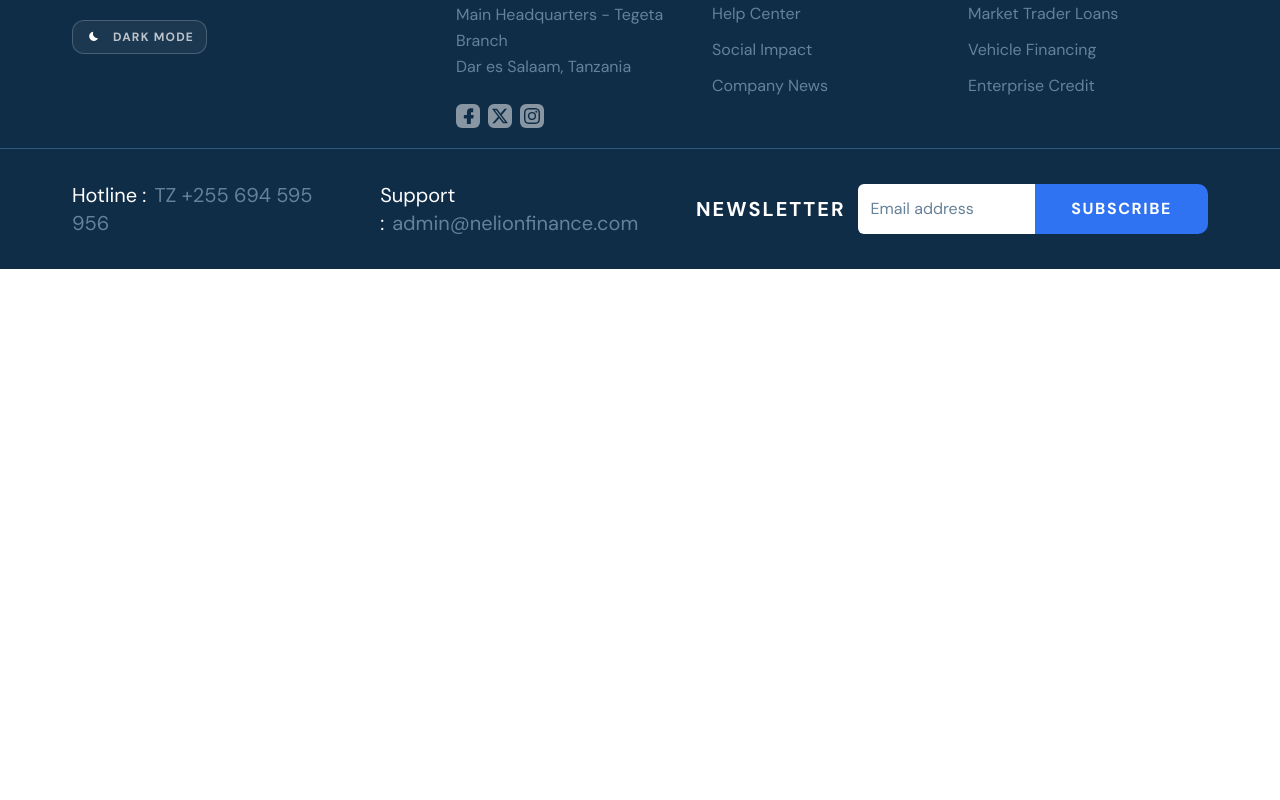
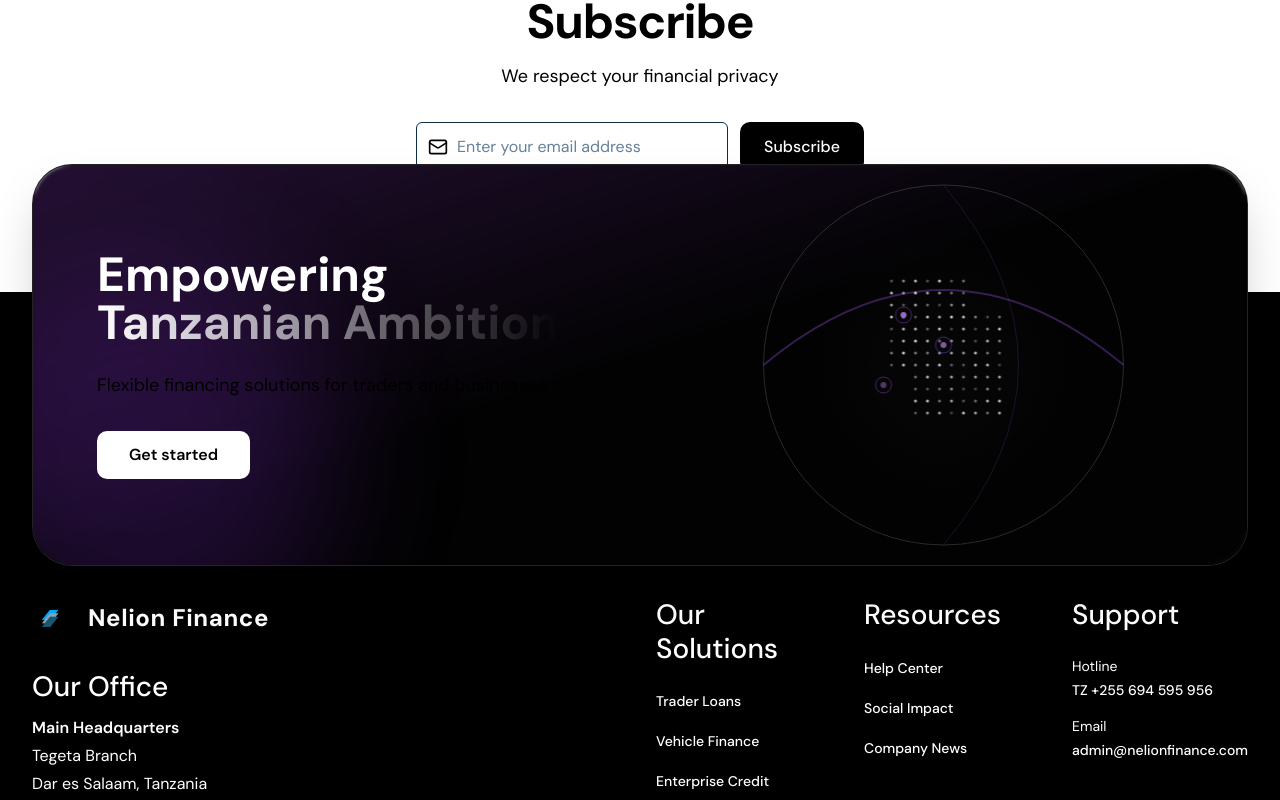
Before and after one commit to Cacorsams/Main-Nelion-Finance-Limited-Website, a Next.js app: page /contact in a window 1280 px wide. Shown: the part 2140-2940 px from the top of the page. Before the commit the page ends 2409 px from the top, so only its background shows below. Built offline with nearby package versions, Linux system fonts and the light colour scheme.

Commit message:
feat: add lucide-react dependency and implement shine animation effect

```diff
--- a/package.json
+++ b/package.json
@@ -16,6 +16,7 @@
     "date-fns": "^3.4.0",
     "framer-motion": "^12.24.12",
     "gray-matter": "^4.0.3",
+    "lucide-react": "^0.562.0",
     "next": "^15.1.1",
     "next-auth": "^4.24.11",
     "next-themes": "^0.3.0",
--- a/src/app/(site)/contact/page.tsx
+++ b/src/app/(site)/contact/page.tsx
@@ -105,9 +105,7 @@
                     <label className="text-[10px] uppercase font-black text-white/50 tracking-[0.2em] ml-2">Strategic Requirement</label>
                     <select className="w-full bg-white/5 border border-white/10 p-5 rounded-2xl focus:ring-2 focus:ring-primary/50 outline-none transition-all text-white font-medium appearance-none">
                       <option className="bg-midnight_text">Endeleza Growth Fund</option>
-                      <option className="bg-midnight_text">Asset Financing Solutions</option>
-                      <option className="bg-midnight_text">SME Capital Scaling</option>
-                      <option className="bg-midnight_text">Bespoke Financial Advisory</option>
+
                     </select>
                   </div>
                   <div className="space-y-3">
--- a/src/app/components/layout/footer/index.tsx
+++ b/src/app/components/layout/footer/index.tsx
@@ -1,187 +1,368 @@
 "use client";
+import React, { useEffect, useState } from 'react';
 import Image from "next/image";
 import Link from "next/link";
+import { Mail, Moon, Sun } from 'lucide-react';
+import { useTheme } from "next-themes";
 import { EMAIL, PHONE } from "@/constants";
-import { useTheme } from "next-themes";
 
-const Footer = () => {
+// --- Sub-components ---
+function NewsletterSection() {
+  return (
+    <div className="w-full bg-white dark:bg-gray-900 py-20 px-4 flex flex-col items-center text-center transition-colors duration-300">
+      <h2 className="text-4xl md:text-5xl font-bold text-black dark:text-white mb-4 tracking-tight">
+        Subscribe
+      </h2>
+      <p className="text-gray-600 dark:text-gray-400 mb-8 max-w-lg text-lg">
+        We respect your financial privacy
+      </p>
+
+      <div className="flex flex-col sm:flex-row gap-3 w-full max-w-md mb-10">
+        <div className="relative flex-grow">
+          <div className="absolute inset-y-0 left-0 pl-3 flex items-center pointer-events-none">
+            <Mail className="h-5 w-5 text-gray-400" />
+          </div>
+          <input
+            type="email"
+            className="block w-full pl-10 pr-3 py-3 border border-gray-300 dark:border-gray-700 rounded-lg leading-5 bg-white dark:bg-gray-800 text-black dark:text-white placeholder-gray-500 focus:outline-none focus:placeholder-gray-400 focus:ring-1 focus:ring-black dark:focus:ring-white focus:border-black dark:focus:border-white sm:text-sm transition-colors"
+            placeholder="Enter your email address"
+          />
+        </div>
+        <button className="bg-black dark:bg-white text-white dark:text-black px-6 py-3 rounded-lg font-medium hover:bg-gray-800 dark:hover:bg-gray-100 transition-colors whitespace-nowrap">
+          Subscribe
+        </button>
+      </div>
+    </div>
+  )
+}
+
+function DottedGlobe() {
+  return (
+    <div className="absolute right-0 top-0 bottom-0 w-full md:w-1/2 overflow-hidden pointer-events-none opacity-80">
+      <svg viewBox="0 0 400 400" className="w-full h-full text-white/20">
+        <defs>
+          <radialGradient id="globe-gradient" cx="50%" cy="50%" r="50%">
+            <stop offset="0%" stopColor="rgba(255,255,255,0.1)" />
+            <stop offset="100%" stopColor="rgba(255,255,255,0)" />
+          </radialGradient>
+          <mask id="globe-mask">
+            <circle cx="200" cy="200" r="180" fill="white" />
+          </mask>
+        </defs>
+
+        <circle
+          cx="200"
+          cy="200"
+          r="180"
+          fill="url(#globe-gradient)"
+          className="opacity-30"
+        />
+        <circle
+          cx="200"
+          cy="200"
+          r="180"
+          stroke="rgba(255,255,255,0.2)"
+          strokeWidth="1"
+          fill="none"
+        />
+
+        <path
+          d="M 20 200 Q 200 50 380 200"
+          stroke="rgba(168, 85, 247, 0.4)"
+          strokeWidth="2"
+          fill="none"
+        />
+        <path
+          d="M 200 20 Q 350 200 200 380"
+          stroke="rgba(168, 85, 247, 0.2)"
+          strokeWidth="1"
+          fill="none"
+        />
+
+        <g mask="url(#globe-mask)" fill="currentColor">
+          {Array.from({
+            length: 20,
+          }).map((_, row) =>
+            Array.from({
+              length: 20,
+            }).map((_, col) => {
+              const x = 100 + col * 12
+              const y = 80 + row * 12
+              const isInShape =
+                row > 2 &&
+                row < 15 &&
+                col > 3 &&
+                col < 14 &&
+                !(row < 6 && col > 10) &&
+                !(row > 10 && col < 6)
+              if (!isInShape) return null
+              const opacity = 0.3 + Math.random() * 0.7
+              return (
+                <circle
+                  key={`${row}-${col}`}
+                  cx={x}
+                  cy={y}
+                  r={1.5}
+                  className="text-white"
+                  style={{
+                    opacity,
+                  }}
+                />
+              )
+            }),
+          )}
+
+          <circle
+            cx="160"
+            cy="150"
+            r="3"
+            className="text-purple-400 animate-pulse"
+          />
+          <circle
+            cx="160"
+            cy="150"
+            r="8"
+            stroke="rgba(168, 85, 247, 0.5)"
+            fill="none"
+          />
+
+          <circle
+            cx="200"
+            cy="180"
+            r="3"
+            className="text-purple-400 animate-pulse"
+            style={{
+              animationDelay: '0.5s',
+            }}
+          />
+          <circle
+            cx="200"
+            cy="180"
+            r="8"
+            stroke="rgba(168, 85, 247, 0.5)"
+            fill="none"
+          />
+
+          <circle
+            cx="140"
+            cy="220"
+            r="3"
+            className="text-purple-400 animate-pulse"
+            style={{
+              animationDelay: '1s',
+            }}
+          />
+          <circle
+            cx="140"
+            cy="220"
+            r="8"
+            stroke="rgba(168, 85, 247, 0.5)"
+            fill="none"
+          />
+        </g>
+      </svg>
+    </div>
+  )
+}
+
+function PromoCard() {
+  return (
+    <div className="relative w-full max-w-7xl mx-auto px-4 sm:px-6 lg:px-8 -mb-24 z-10">
+      <div className="relative overflow-hidden rounded-[2.5rem] bg-[#0a0a0a] border border-white/10 shadow-2xl">
+        <div className="absolute top-0 left-0 w-full h-full bg-gradient-to-br from-purple-900/40 via-black to-black opacity-80"></div>
+        <div className="absolute -left-20 -bottom-20 w-96 h-96 bg-purple-600/20 rounded-full blur-3xl"></div>
+
+        <div className="absolute inset-0 backdrop-blur-[2px]"></div>
+
+        <div className="relative flex flex-col md:flex-row items-center justify-between p-10 md:p-16 min-h-[400px]">
+          <div className="w-full md:w-1/2 z-10">
+            <h2 className="text-4xl md:text-5xl font-bold text-white mb-4 leading-tight">
+              Empowering <br />
+              <span className="relative inline-block text-transparent bg-clip-text bg-gradient-to-r from-white to-gray-400 overflow-hidden">
+              Tanzanian Ambition
+              <span className="absolute inset-0 bg-gradient-to-r from-transparent via-white to-transparent opacity-0 animate-shine" style={{animation: 'shine 3s ease-in-out'}}></span>
+              </span>
+            </h2>
+            <p className="text-gray-300 text-lg mb-8">
+              Flexible financing solutions for traders and businesses
+            </p>
+            <Link href="/#lets-grow" className="bg-white text-black px-8 py-3 rounded-lg font-semibold hover:bg-gray-100 transition-all transform hover:scale-105 active:scale-95 inline-block">
+              Get started
+            </Link>
+          </div>
+
+          <DottedGlobe />
+        </div>
+      </div>
+    </div>
+  )
+}
+
+function ThemeToggle() {
   const { theme, setTheme } = useTheme();
+  const [mounted, setMounted] = useState(false);
+
+  useEffect(() => {
+    setMounted(true);
+  }, []);
+
+  if (!mounted) {
+    return (
+      <div className="flex items-center gap-2 text-white opacity-50">
+        <div className="w-12 h-6 bg-gray-700 rounded-full" />
+        <span className="text-sm font-medium">Switch Mood</span>
+        <Sun className="w-4 h-4" />
+      </div>
+    );
+  }
+
+  const isDark = theme === "dark";
 
   return (
-    <div role="contentinfo" className="relative z-10 bg-midnight_text dark:bg-semidark">
-      <div className="container mx-auto lg:max-w-screen-xl md:max-w-screen-md pt-10 pb-5 px-0 sm:px-6 lg:px-8">
-        <div className="grid grid-cols-12 gap-4">
-          <div className="md:col-span-4 col-span-12 flex flex-col items-start px-4 sm:px-0">
-            <Link href="/" className="mb-6 inline-block max-w-40">
+    <button
+      onClick={() => setTheme(isDark ? "light" : "dark")}
+      className="flex items-center gap-2 text-white hover:text-purple-400 transition-colors group"
+      aria-label="Toggle theme"
+    >
+      <div className="relative w-12 h-6 bg-gray-700 rounded-full transition-colors group-hover:bg-gray-600">
+        <div
+          className={`absolute top-1 left-1 w-4 h-4 bg-white rounded-full transition-transform duration-300 ${isDark ? 'translate-x-6' : 'translate-x-0'}`}
+        />
+      </div>
+      <span className="text-sm font-medium">Switch Mood</span>
+      {isDark ? <Moon className="w-4 h-4" /> : <Sun className="w-4 h-4" />}
+    </button>
+  )
+}
+
+function FooterLinks() {
+  return (
+    <div className="bg-black pt-32 pb-12 px-4 sm:px-6 lg:px-8 text-white">
+      <div className="max-w-7xl mx-auto">
+        <div className="grid grid-cols-1 md:grid-cols-2 lg:grid-cols-12 gap-12 lg:gap-8 mb-16">
+          {/* Company Info */}
+          <div className="lg:col-span-4 space-y-8">
+            <Link href="/" className="flex items-center gap-4">
               <Image
-                src="/images/logo/logo-white.svg"
-                alt="logo"
-                width={156}
-                height={38}
+                src="/nel.png"
+                alt="Nelion Finance Logo"
+                width={40}
+                height={40}
+                className="object-contain"
               />
+              <span className="text-2xl font-bold tracking-wide">
+                Nelion Finance
+              </span>
             </Link>
 
-            {/* Theme Toggle in Footer */}
-            <button
-              aria-label="Toggle theme"
-              onClick={() => setTheme(theme === "dark" ? "light" : "dark")}
-              className="flex items-center gap-3 text-white/70 hover:text-white transition-colors py-2 px-3 border border-white/20 rounded-xl mb-6 bg-white/5"
-            >
-              {theme === "dark" ? (
-                <>
-                  <svg viewBox="0 0 16 16" className="h-4 w-4 fill-white">
-                    <path d="M4.50663 3.2267L3.30663 2.03337L2.36663 2.97337L3.55996 4.1667L4.50663 3.2267ZM2.66663 7.00003H0.666626V8.33337H2.66663V7.00003ZM8.66663 0.366699H7.33329V2.33337H8.66663V0.366699V0.366699ZM13.6333 2.97337L12.6933 2.03337L11.5 3.2267L12.44 4.1667L13.6333 2.97337ZM11.4933 12.1067L12.6866 13.3067L13.6266 12.3667L12.4266 11.1734L11.4933 12.1067ZM13.3333 7.00003V8.33337H15.3333V7.00003H13.3333ZM7.99996 3.6667C5.79329 3.6667 3.99996 5.46003 3.99996 7.6667C3.99996 9.87337 5.79329 11.6667 7.99996 11.6667C10.2066 11.6667 12 9.87337 12 7.6667C12 5.46003 10.2066 3.6667 7.99996 3.6667ZM7.33329 14.9667H8.66663V13H7.33329V14.9667ZM2.36663 12.36L3.30663 13.3L4.49996 12.1L3.55996 11.16L2.36663 12.36Z" />
-                  </svg>
-                  <span className="text-xs font-bold uppercase tracking-widest">Light Mode</span>
-                </>
-              ) : (
-                <>
-                  <svg viewBox="0 0 23 23" className="h-4 w-4 fill-white">
-                    <path d="M16.6111 15.855C17.591 15.1394 18.3151 14.1979 18.7723 13.1623C16.4824 13.4065 14.1342 12.4631 12.6795 10.4711C11.2248 8.47905 11.0409 5.95516 11.9705 3.84818C10.8449 3.9685 9.72768 4.37162 8.74781 5.08719C5.7759 7.25747 5.12529 11.4308 7.29558 14.4028C9.46586 17.3747 13.6392 18.0253 16.6111 15.855Z" />
-                  </svg>
-                  <span className="text-xs font-bold uppercase tracking-widest">Dark Mode</span>
-                </>
-              )}
-            </button>
-          </div>
-          <div className="md:col-span-8 col-span-12 grid grid-cols-12 gap-4 px-4 sm:px-0">
-            <div className="w-full lg:col-span-4 col-span-12">
-              <h4 className="mb-4 text-lg text-white dark:text-white font-bold uppercase tracking-widest">
-                Our Office
-              </h4>
-              <p className="mb-6 text-gray text-base leading-relaxed">
-                Main Headquarters - Tegeta Branch<br />
-                Dar es Salaam, Tanzania
-              </p>
-              <div className="flex items-center gap-2">
-                <a
-                  aria-label="social link"
-                  href="/#"
-                  className="p-1 rounded-md text-midnight_text bg-white bg-opacity-50 hover:bg-primary"
-                >
-                  <svg
-                    width="16"
-                    height="16"
-                    viewBox="0 0 20 20"
-                    fill="none"
-                    xmlns="http://www.w3.org/2000/svg"
-                    className="fill-current"
-                  >
-                    <path d="M16.294 8.86875H14.369H13.6815V8.18125V6.05V5.3625H14.369H15.8128C16.1909 5.3625 16.5003 5.0875 16.5003 4.675V1.03125C16.5003 0.653125 16.2253 0.34375 15.8128 0.34375H13.3034C10.5878 0.34375 8.69714 2.26875 8.69714 5.12187V8.1125V8.8H8.00964H5.67214C5.19089 8.8 4.74402 9.17812 4.74402 9.72812V12.2031C4.74402 12.6844 5.12214 13.1313 5.67214 13.1313H7.94089H8.62839V13.8188V20.7281C8.62839 21.2094 9.00652 21.6562 9.55652 21.6562H12.7878C12.994 21.6562 13.1659 21.5531 13.3034 21.4156C13.4409 21.2781 13.544 21.0375 13.544 20.8312V13.8531V13.1656H14.2659H15.8128C16.2596 13.1656 16.6034 12.8906 16.6721 12.4781V12.4438V12.4094L17.1534 10.0375C17.1878 9.79688 17.1534 9.52187 16.9471 9.24687C16.8784 9.075 16.569 8.90312 16.294 8.86875Z" />
-                  </svg>
-                </a>
-                <a
-                  aria-label="social link"
-                  href="/#"
-                  className="p-1 rounded-md text-midnight_text bg-white bg-opacity-50 hover:bg-primary"
-                >
-                  <svg
-                    width="16"
-                    height="16"
-                    viewBox="0 0 16 16"
-                    fill="none"
-                    xmlns="http://www.w3.org/2000/svg"
-                    className="fill-current"
-                  >
-                    <path d="M12.6.75h2.454l-5.36 6.142L16 15.25h-4.937l-3.867-5.07-4.425 5.07H.316l5.733-6.57L0 .75h5.063l3.495 4.633L12.601.75Zm-.86 13.028h1.36L4.323 2.145H2.865z" />
-                  </svg>
-                </a>
-                <a
-                  aria-label="social link"
-                  href="/#"
-                  className="p-1 rounded-md text-midnight_text bg-white bg-opacity-50 hover:bg-primary"
-                >
-                  <svg
-                    width="16"
-                    height="16"
-                    viewBox="0 0 16 16"
-                    fill="currentColor"
-                    xmlns="http://www.w3.org/2000/svg"
-                    className="fill-current"
-                  >
-                    <path d="M8 0C5.829 0 5.556.01 4.703.048 3.85.088 3.269.222 2.76.42a3.9 3.9 0 0 0-1.417.923A3.9 3.9 0 0 0 .42 2.76C.222 3.268.087 3.85.048 4.7.01 5.555 0 5.827 0 8.001c0 2.172.01 2.444.048 3.297.04.852.174 1.433.372 1.942.205.526.478.972.923 1.417.444.445.89.719 1.416.923.51.198 1.09.333 1.942.372C5.555 15.99 5.827 16 8 16s2.444-.01 3.298-.048c.851-.04 1.434-.174 1.943-.372a3.9 3.9 0 0 0 1.416-.923c.445-.445.718-.891.923-1.417.197-.509.332-1.09.372-1.942C15.99 10.445 16 10.173 16 8s-.01-2.445-.048-3.299c-.04-.851-.175-1.433-.372-1.941a3.9 3.9 0 0 0-.923-1.417A3.9 3.9 0 0 0 13.24.42c-.51-.198-1.092-.333-1.943-.372C10.443.01 10.172 0 7.998 0zm-.717 1.442h.718c2.136 0 2.389.007 3.232.046.78.035 1.204.166 1.486.275.373.145.64.319.92.599s.453.546.598.92c.11.281.24.705.275 1.485.039.843.047 1.096.047 3.231s-.008 2.389-.047 3.232c-.035.78-.166 1.203-.275 1.485a2.5 2.5 0 0 1-.599.919c-.28.28-.546.453-.92.598-.28.11-.704.24-1.485.276-.843.038-1.096.047-3.232.047s-2.39-.009-3.233-.047c-.78-.036-1.203-.166-1.485-.276a2.5 2.5 0 0 1-.92-.598 2.5 2.5 0 0 1-.6-.92c-.109-.281-.24-.705-.275-1.485-.038-.843-.046-1.096-.046-3.233s.008-2.388.046-3.231c.036-.78.166-1.204.276-1.486.145-.373.319-.64.599-.92s.546-.453.92-.598c.282-.11.705-.24 1.485-.276.738-.034 1.024-.044 2.515-.045zm4.988 1.328a.96.96 0 1 0 0 1.92.96.96 0 0 0 0-1.92m-4.27 1.122a4.109 4.109 0 1 0 0 8.217 4.109 4.109 0 0 0 0-8.217m0 1.441a2.667 2.667 0 1 1 0 5.334 2.667 2.667 0 0 1 0-5.334" />
-                  </svg>
-                </a>
+            <div>
+              <h3 className="text-gray-400 font-medium mb-3">Our Office</h3>
+              <div className="text-white space-y-1">
+                <p className="font-semibold">Main Headquarters</p>
+                <p>Tegeta Branch</p>
+                <p>Dar es Salaam, Tanzania</p>
               </div>
             </div>
-            <div className="w-full lg:col-span-4 col-span-12">
-              <h4 className="mb-4 text-lg text-white dark:text-white font-bold uppercase tracking-widest">
-                Resources
-              </h4>
-              <ul>
-                <li>
-                  <Link href="/faq" className="mb-3 inline-block text-base text-gray hover:text-white">
-                    Help Center
+
+            <div>
+              <ThemeToggle />
+            </div>
+          </div>
+
+          {/* Solutions */}
+          <div className="lg:col-span-2 lg:col-start-7">
+            <h3 className="text-gray-400 font-medium mb-6">Our Solutions</h3>
+            <ul className="space-y-4">
+              {[
+                { label: 'Trader Loans', href: '/#micro-lending' },
+                { label: 'Vehicle Finance', href: '/#asset-financing' },
+                { label: 'Enterprise Credit', href: '/#sme' }
+              ].map((item) => (
+                <li key={item.label}>
+                  <Link
+                    href={item.href}
+                    className="text-white hover:text-purple-400 transition-colors text-sm font-medium"
+                  >
+                    {item.label}
                   </Link>
                 </li>
-                <li>
-                  <Link href="/impact" className="mb-3 inline-block text-base text-gray hover:text-white">
-                    Social Impact
+              ),
+              )}
+            </ul>
+          </div>
+
+          {/* Resources */}
+          <div className="lg:col-span-2">
+            <h3 className="text-gray-400 font-medium mb-6">Resources</h3>
+            <ul className="space-y-4">
+              {[
+                { label: 'Help Center', href: '/faq' },
+                { label: 'Social Impact', href: '/impact' },
+                { label: 'Company News', href: '/blogs' }
+              ].map((item) => (
+                <li key={item.label}>
+                  <Link
+                    href={item.href}
+                    className="text-white hover:text-purple-400 transition-colors text-sm font-medium"
+                  >
+                    {item.label}
                   </Link>
                 </li>
-                <li>
-                  <Link href="/blogs" className="mb-3 inline-block text-base text-gray hover:text-white">
-                    Company News
-                  </Link>
-                </li>
+              ))}
             </ul>
           </div>
-            <div className="w-full lg:col-span-4 col-span-12">
-              <h4 className="mb-4 text-lg text-white dark:text-white font-bold uppercase tracking-widest">
-                Our Solutions
-              </h4>
-              <ul>
+
+          {/* Contact */}
+          <div className="lg:col-span-2">
+            <h3 className="text-gray-400 font-medium mb-6">Support</h3>
+            <ul className="space-y-4">
               <li>
-                  <Link href="/#micro-lending" className="mb-3 inline-block text-base text-gray hover:text-white">
-                    Market Trader Loans
+                <div className="text-sm">
+                  <p className="text-gray-400 mb-1">Hotline</p>
+                  <Link
+                    href={`tel:${PHONE.replace(/\s/g, '')}`}
+                    className="text-white hover:text-purple-400 transition-colors font-medium"
+                  >
+                    {PHONE}
                   </Link>
+                </div>
               </li>
               <li>
-                  <Link href="/#asset-financing" className="mb-3 inline-block text-base text-gray hover:text-white">
-                    Vehicle Financing
+                <div className="text-sm">
+                  <p className="text-gray-400 mb-1">Email</p>
+                  <Link
+                    href={`mailto:${EMAIL}`}
+                    className="text-white hover:text-purple-400 transition-colors font-medium break-all"
+                  >
+                    {EMAIL}
                   </Link>
-                </li>
-                <li>
-                  <Link href="/#sme" className="mb-3 inline-block text-base text-gray hover:text-white">
-                    Enterprise Credit
-                  </Link>
+                </div>
               </li>
             </ul>
           </div>
         </div>
-        </div>
-      </div>
-      <div className="border-t border-border dark:border-dark_border py-8">
-        <div className="container flex flex-col lg:flex-row justify-between items-center mx-auto max-w-screen-xl px-4 sm:px-6 lg:px-8">
-          <div className="lg:max-w-45 max-w-full text-center lg:text-left mb-4 lg:mb-0">
-            <div className="flex lg:flex-nowrap flex-wrap lg:flex-row lg:gap-11 gap-4 text-base sm:text-lg md:text-xl text-black text-opacity-50">
-              <p className="text-white">
-                Hotline :
-                <Link href={`tel:${PHONE.replace(/\s/g, '')}`} className="text-gray hover:text-white ml-2">{PHONE}</Link>
-              </p>
-              <p className="text-white">
-                Support :
-                <Link href={`mailto:${EMAIL}`} className="text-gray hover:text-white ml-2">{EMAIL}</Link>
+
+        {/* Copyright */}
+        <div className="border-t border-gray-800 pt-8 text-center">
+          <p className="text-gray-400 text-sm">
+            © 2026 Nelion Finance Limited • Empowering Tanzanian Ambition
           </p>
         </div>
       </div>
-          <div className="max-w-lg w-full">
-            <div className="flex justify-center lg:justify-end">
-              <p className="items-center flex mr-3 text-base sm:text-lg md:text-xl font-bold text-white uppercase tracking-widest">Newsletter</p>
-              <input
-                type="text"
-                className="py-3 dark:bg-darkmode dark:text-gray !rounded-r-none border border-transparent dark:border-dark_border dark:focus:border-primary focus-visible:outline-none rounded-l-lg px-3 w-full sm:w-auto "
-                placeholder="Email address"
-              />
-              <button className="py-2 px-5 sm:px-9 bg-primary text-base text-white rounded-r-lg hover:bg-blue-700 font-bold uppercase tracking-widest">
-                Subscribe
-              </button>
+    </div>
+  )
+}
+
+export default function Footer() {
+  return (
+    <div className="flex flex-col w-full">
+      <NewsletterSection />
+      <div className="bg-black">
+        <div className="-mt-32">
+          <PromoCard />
+        </div>
+        <FooterLinks />
       </div>
     </div>
-        </div>
-      </div>
-    </div>
-  );
-};
-
-export default Footer;
+  )
+}
```
Also changed, not shown: src/app/globals.css (+10 -0 lines), 1 other file (tests, documents, lock files or other folders). Lines whose indentation alone changed are shown as unchanged.
